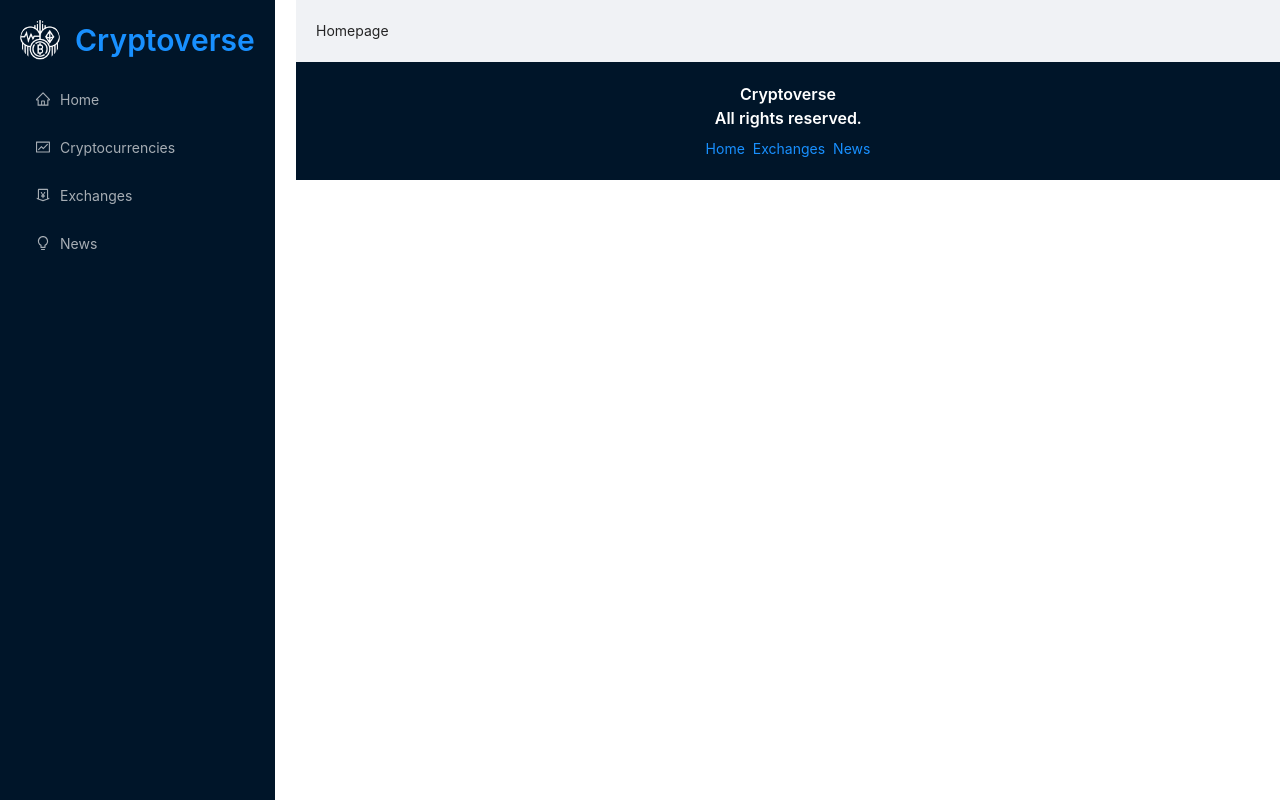
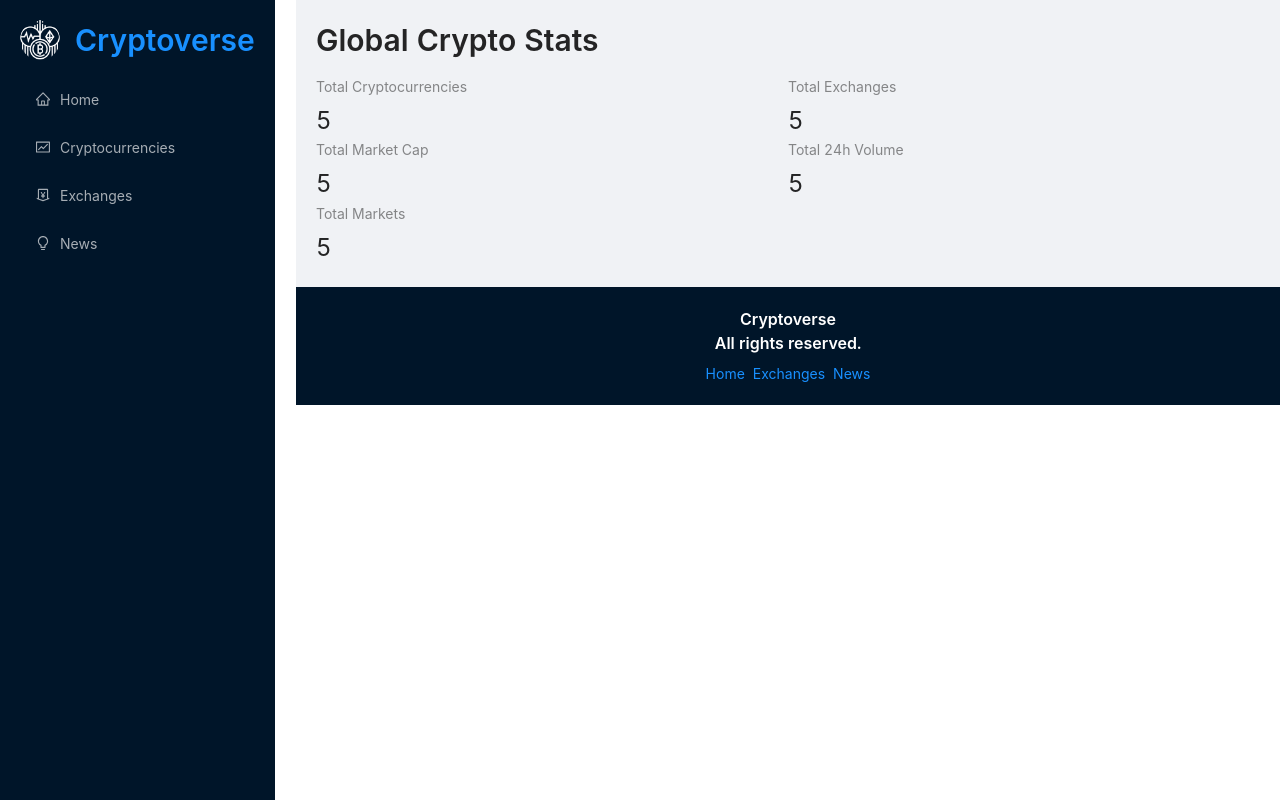
Before and after one commit to BrylleMutia/cryptoverse, a React (Create React App) app: page / in a window 1280 px wide. Built offline with nearby package versions, Linux system fonts and the light colour scheme.

Commit message:
added statistics

```diff
--- a/src/components/Homepage/index.jsx
+++ b/src/components/Homepage/index.jsx
@@ -1,10 +1,22 @@
 import React from 'react'
+import millify from 'millify';
+import { Typography, Row, Col, Statistic } from "antd"
+import { Link } from "react-router-dom";
+
+const { Title } = Typography;
 
 const Homepage = () => {
   return (
-    <div>
-      Homepage
-    </div>
+    <>
+      <Title level={2} className="heading">Global Crypto Stats</Title>
+      <Row>
+        <Col span={12}><Statistic title="Total Cryptocurrencies" value={5} /></Col>
+        <Col span={12}><Statistic title="Total Exchanges" value={5} /></Col>
+        <Col span={12}><Statistic title="Total Market Cap" value={5} /></Col>
+        <Col span={12}><Statistic title="Total 24h Volume" value={5} /></Col>
+        <Col span={12}><Statistic title="Total Markets" value={5} /></Col>
+      </Row>
+    </>
   )
 }
 
```
